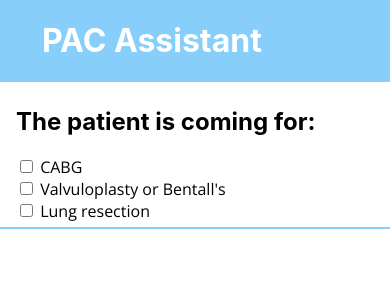
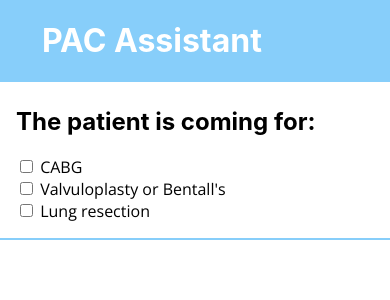
Before and after one commit to newageoflight/pacassistant, a Svelte app: page / in a window 390 px wide. Shown: the top 300 px of the page. Built offline with nearby package versions, Linux system fonts and the light colour scheme; some icons are missing.

Commit message:
Aesthetic optimisation of upper div in mobile

```diff
--- a/src/App.svelte
+++ b/src/App.svelte
@@ -127,6 +127,10 @@
   }
 
   @media only screen and (max-width: 768px) {
+    .checklist {
+      padding-bottom: 1rem;
+    }
+
     .requirements {
       border-top: 2px solid #87cefa;
     }
```
